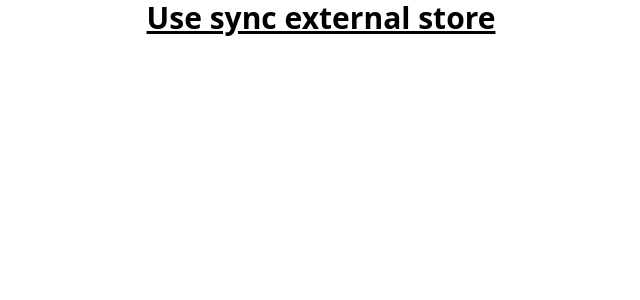
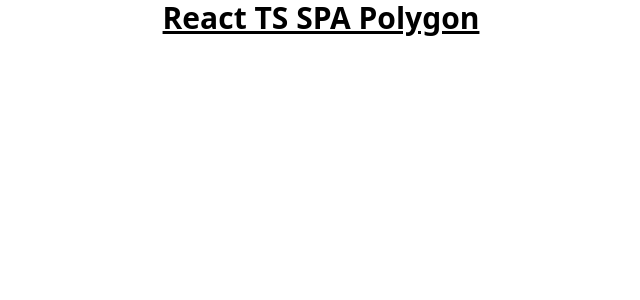
Before and after one commit to SergeAtZeDigitalBench/react-ts-spa-polygon, a React (Vite) app: page / in a window 1280 px wide. Shown: the top 300 px of the page, without its empty margins (319-959 px from the left). Built offline with nearby package versions, Linux system fonts and the light colour scheme.

Commit message:
feat: page heading updated

```diff
--- a/src/App.tsx
+++ b/src/App.tsx
@@ -1,11 +1,10 @@
-import { useState } from "react";
 import "./App.css";
 
 function App() {
   return (
     <div>
       <h1 className="text-3xl font-bold underline text-center">
-        Use sync external store
+        React TS SPA Polygon
       </h1>
     </div>
   );
```
